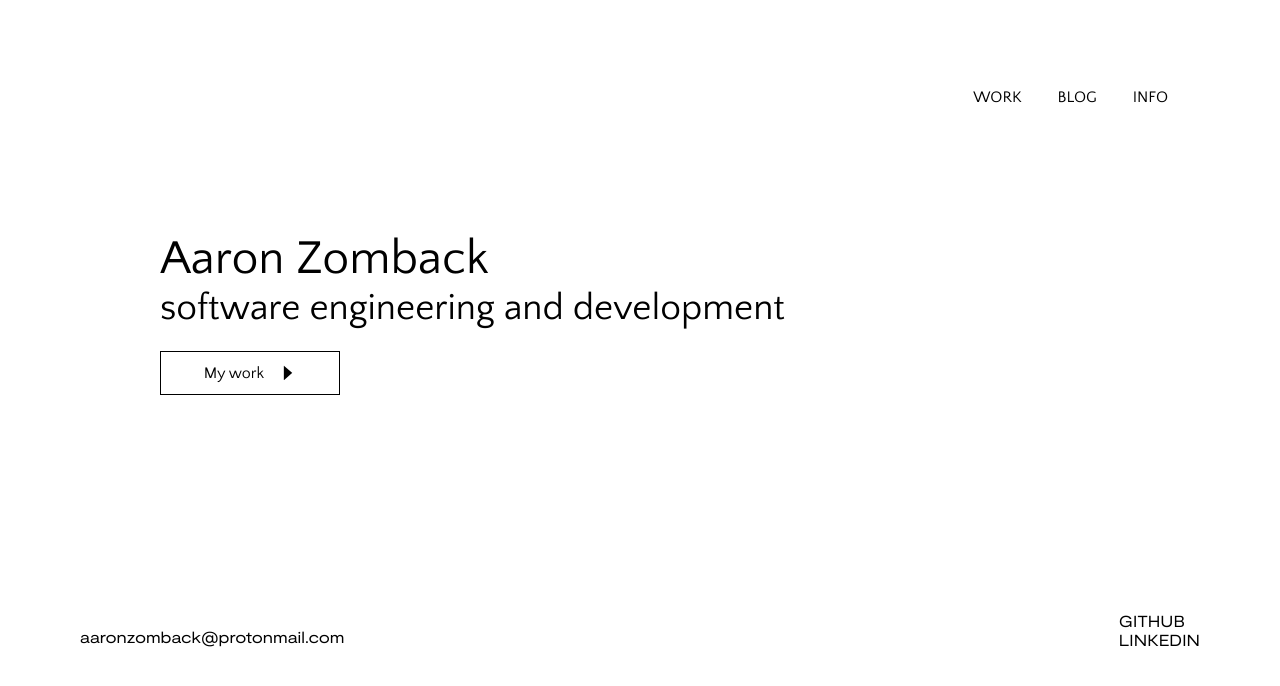
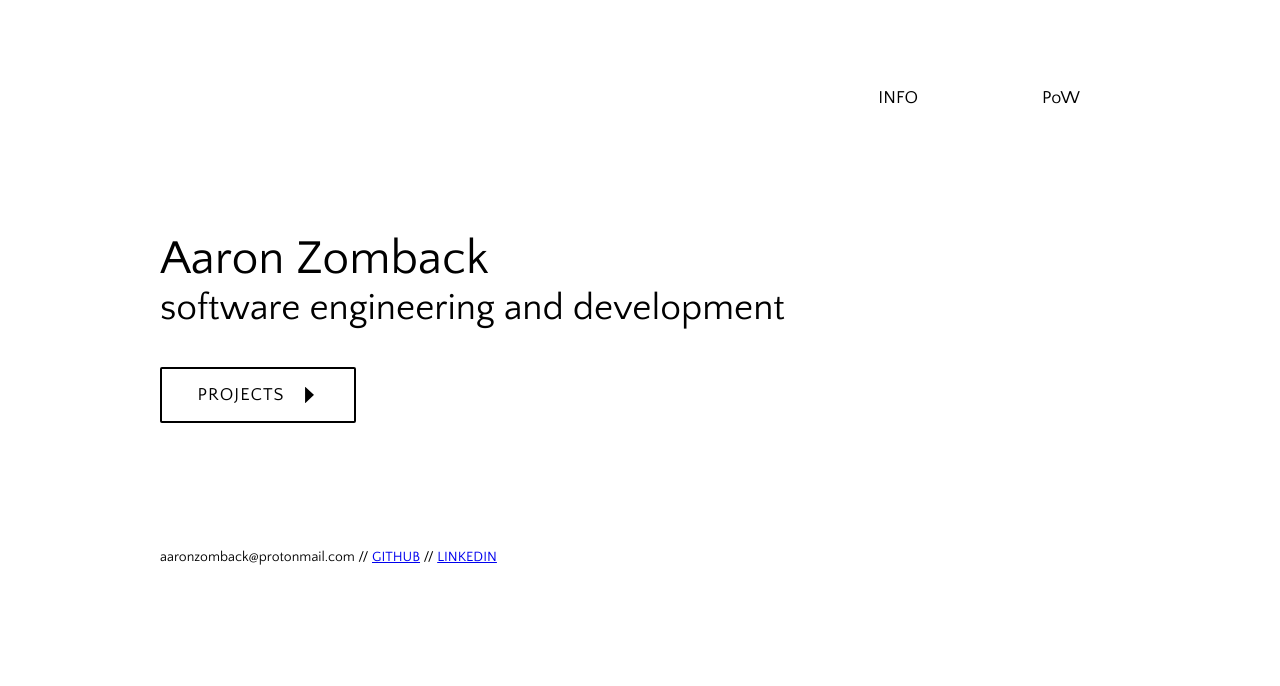
Before and after one commit to aaronzomback/design-portfolio, a Jekyll site: the page built from index.html, in a window 1280 px wide. Shown: the top 686 px of the page. Built offline with Jekyll 4.4.1, drawn with Linux system fonts in a browser that asks for light colours.

Commit message:
styling updates

```diff
--- a/_includes/header.html
+++ b/_includes/header.html
@@ -1,7 +1,6 @@
 <header>
   <nav>
-    <a href="/work">WORK</a>
-    <a href="/blog">BLOG</a>
     <a href="/info">INFO</a>
+    <a href="/blog">PoW</a>
   </nav>
 </header>
--- a/_layouts/default.html
+++ b/_layouts/default.html
@@ -20,13 +20,12 @@
 <div class="front">
   <section class="intro">
     <p>Aaron Zomback <br> <span class="is">software engineering and development</span></p>
-    <button type="button" name="button"><span>My work</span><img src="/assets/img/rightARROW1.svg" alt="" caption="Right Arrow by Ali Coşkun from the Noun Project" style="display: inline-block; width: 11%;"></button>
+    <button type="button" name="button"><span style="letter-spacing: 1px;">PROJECTS</span><img src="/assets/img/rightARROW1.svg" alt="" caption="Right Arrow by Ali Coşkun from the Noun Project" style="display: inline-block; width: 14%;"></button>
+    <p style="font-size: 14px; margin-top: 128px;">aaronzomback@protonmail.com // <a href="https://github.com/aaronzomback">GITHUB</a> // <a href="https://www.linkedin.com/in/aaron-zomback/">LINKEDIN</a></p>
   </section>
 
 </div>
 
-
-{% include footer.html %}
 
 
     </div>
--- a/assets/css/app.scss
+++ b/assets/css/app.scss
@@ -144,12 +144,13 @@
 
 
 header nav a {
-  margin-right: 32px;
+  margin-right: 120px;
   text-decoration: none;
   color: black;
   position: relative;
   padding-bottom: 8px;
   font-family: $body-font;
+  font-size: 18px;
 
 
    &:before,
@@ -218,15 +219,17 @@
     button {
       background-color: white;
       color: black;
-      padding: 12px 16px;
-      border: 1px solid black;
-      max-width: 180px;
+      padding: 16px 32px;
+      border: 2px solid black;
+      border-radius: 2px;
+      max-width: 196px;
       font-family: $body-font;
       display: flex;
       align-items: center;
       justify-content: center;
-      font-size: 16px;
+      font-size: 18px;
       margin-left: 80px;
+      margin-top: 40px;
     }
     span {
       margin-right: 16px;
@@ -423,7 +426,7 @@
 height: 50px;
 margin-top: 40px;
 justify-content: space-between;
-font-family: $front-font;
+font-family: $body-font;
 
   .achieve {
     margin-bottom: 4px;
```
Also changed, not shown: _includes/nav_header.html (+4 -5 lines).
